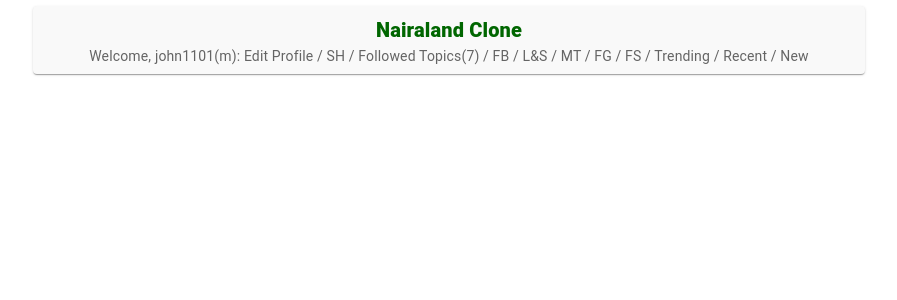
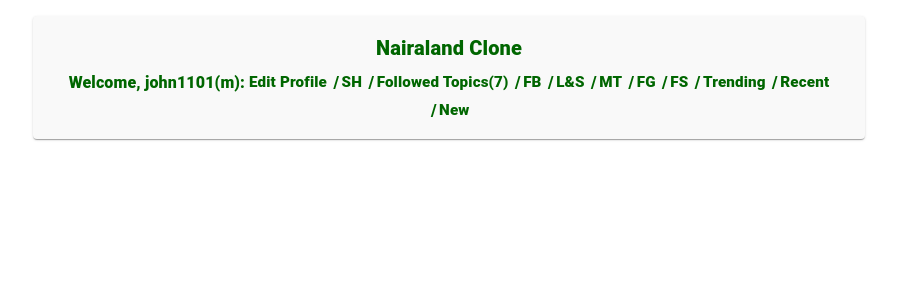
Before and after one commit to offorjohn/Fairyland-clone-, a React (Create React App) app: page / in a window 1280 px wide. Shown: the top 300 px of the page, without its empty margins (191-1088 px from the left). Built offline with nearby package versions, Linux system fonts and the light colour scheme.

Commit message:
first commit

```diff
--- a/package.json
+++ b/package.json
@@ -18,6 +18,7 @@
     "ajv": "^8.17.1",
     "react": "^19.1.0",
     "react-dom": "^19.1.0",
+    "react-router-dom": "^7.5.1",
     "react-scripts": "5.0.1",
     "typescript": "^4.9.5",
     "web-vitals": "^2.1.4"
@@ -45,5 +46,8 @@
       "last 1 firefox version",
       "last 1 safari version"
     ]
+  },
+  "devDependencies": {
+    "@types/react-router-dom": "^5.3.3"
   }
 }
--- a/public/index.html
+++ b/public/index.html
@@ -24,7 +24,7 @@
       work correctly both with client-side routing and a non-root public URL.
       Learn how to configure a non-rgoot public URL by running `npm run build`.
     -->
-    <title>nairaland clone</title>
+    <title>Nairaland clone</title>
   </head>
   <body>
     <noscript>You need to enable JavaScript to run this app.</noscript>
--- a/src/App.tsx
+++ b/src/App.tsx
@@ -1,36 +1,44 @@
 import Box from '@mui/material/Box';
 import Paper from '@mui/material/Paper';
+import { Link as RouterLink } from 'react-router-dom';
 import Stack from '@mui/material/Stack';
 import { styled } from '@mui/material/styles';
 import Typography from '@mui/material/Typography';
+import Link from '@mui/material/Link';
 
 const Item = styled(Paper)(({ theme }) => ({
-  backgroundColor: '#f9f9f9', // soft off-white
-
+  backgroundColor: '#f9f9f9',
   boxShadow: theme.shadows[1],
-
   ...theme.typography.body2,
-  padding: theme.spacing(1),
+  padding: theme.spacing(2),
   textAlign: 'center',
   color: '#006600',
-  fontWeight: 900, // or even 900 for extra bold
+  fontWeight: 900,
+}));
 
-
-})
-);
-
+const menuItems = [
+  { label: 'Edit Profile', to: '/profile/edit' },
+  { label: 'SH', to: '/sh' },
+  { label: 'Followed Topics(7)', to: '/topics/followed' },
+  { label: 'FB', to: '/fb' },
+  { label: 'L&S', to: '/ls' },
+  { label: 'MT', to: '/mt' },
+  { label: 'FG', to: '/fg' },
+  { label: 'FS', to: '/fs' },
+  { label: 'Trending', to: '/topics/trending' },
+  { label: 'Recent', to: '/topics/recent' },
+  { label: 'New', to: '/topics/new' },
+];
 
 export default function HeaderBox() {
   return (
     <Box
       sx={{
-      height: {
-        xs: '15vh',  // on extra-small screens (mobile)
-        sm: '10vh',  // small screens and up
-      },
+        height: 'auto',
         display: 'flex',
         alignItems: 'center',
         justifyContent: 'center',
+        py: 2,
       }}
     >
       <Box
@@ -42,12 +50,50 @@
           },
         }}
       >
-        <Stack spacing={2}><Item>
-  <Typography variant="h6" fontWeight={900} color="#006600">
+        <Stack spacing={2}>
+          <Item>
+            <Typography variant="h6" fontWeight={900} color="#006600" gutterBottom>
               Nairaland Clone
             </Typography>
-  <Typography variant="body2" color="text.secondary">Welcome, john1101(m): Edit Profile / SH / Followed Topics(7) / FB / L&S / MT / FG / FS / Trending / Recent / New
+
+            <Box
+              sx={{
+                display: 'flex',
+                flexWrap: 'wrap',
+                justifyContent: 'center',
+                alignItems: 'center',
+                columnGap: 0.5,
+                rowGap: 0.5,
+              }}
+            >
+              <Typography component="span" fontWeight={900} color="#006600">
+                Welcome, john1101(m):
               </Typography>
+              {menuItems.map(({ label, to }, index) => (
+                <Box
+                  key={to}
+                  component="span"
+                  sx={{ display: 'flex', alignItems: 'center', fontSize: '0.95rem' }}
+                >
+                  {index !== 0 && (
+                    <Typography
+                      component="span"
+                      sx={{ mx: 0.3, fontWeight: 900, color: '#006600' }}
+                    >
+                      /
+                    </Typography>
+                  )}
+                  <Link
+                    component={RouterLink}
+                    to={to}
+                    underline="hover"
+                    sx={{ fontWeight: 900, color: '#006600' }}
+                  >
+                    {label}
+                  </Link>
+                </Box>
+              ))}
+            </Box>
           </Item>
         </Stack>
       </Box>
--- /dev/null
+++ b/src/UserContext.tsx
@@ -0,0 +1,30 @@
+import { createContext, useContext, useState, useEffect, ReactNode } from 'react';
+
+type User = {
+  username: string;
+  gender: string;
+};
+
+const UserContext = createContext<User | null>(null);
+
+export const useUser = () => useContext(UserContext);
+
+export const UserProvider = ({ children }: { children: ReactNode }) => {
+  const [user, setUser] = useState<User | null>(null);
+
+  useEffect(() => {
+    // Replace this with real API call
+    const fetchUser = async () => {
+      // Simulate API response
+      const userData = {
+        username: 'john1101',
+        gender: 'm',
+      };
+      setUser(userData);
+    };
+
+    fetchUser();
+  }, []);
+
+  return <UserContext.Provider value={user}>{children}</UserContext.Provider>;
+};
--- a/src/index.tsx
+++ b/src/index.tsx
@@ -3,13 +3,21 @@
 import './index.css';
 import App from './App';
 import reportWebVitals from './reportWebVitals';
+import { BrowserRouter } from 'react-router-dom';
+
+import { UserProvider } from './UserContext'; // adjust the path
 
 const root = ReactDOM.createRoot(
   document.getElementById('root') as HTMLElement
 );
 root.render(
   <React.StrictMode>
-    <App />
+    <BrowserRouter>
+
+     <UserProvider>
+      <App />
+    </UserProvider>
+    </BrowserRouter>
   </React.StrictMode>
 );
 
```
Also changed, not shown: 1 other file (tests, documents, lock files or other folders). Lines whose indentation alone changed are shown as unchanged.
